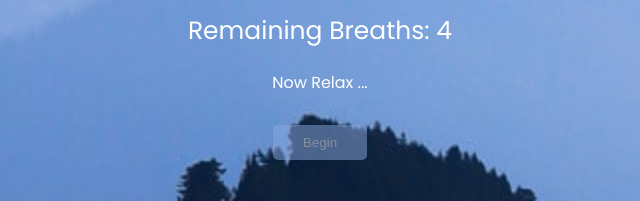
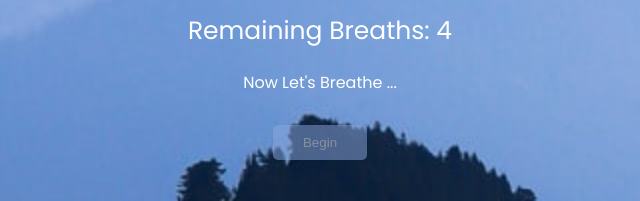
Before and after one commit to JSubba/relaxation-app, a plain HTML site: page index.html in a window 1280 px wide. Both pictures are taken after a click on the button "Begin". Shown: the part 599-800 px from the top of the page, 320-960 px from the left. Drawn offline with Linux system fonts and the light colour scheme.

Commit message:
changes commit

```diff
--- a/app.js
+++ b/app.js
@@ -61,7 +61,7 @@ start.addEventListener("click", () => {
     circleProgress.style.opacity = 1;
     audio.play();
     setTimeout(() => {
-        instructions.innerHTML = "Now Relax ...";
+        instructions.innerHTML = "Now Let's Breathe ...";
         growCircle();
         updateBreathText();
         relaxationApp();
```
Also changed, not shown: index.html (+0 -3 lines).
